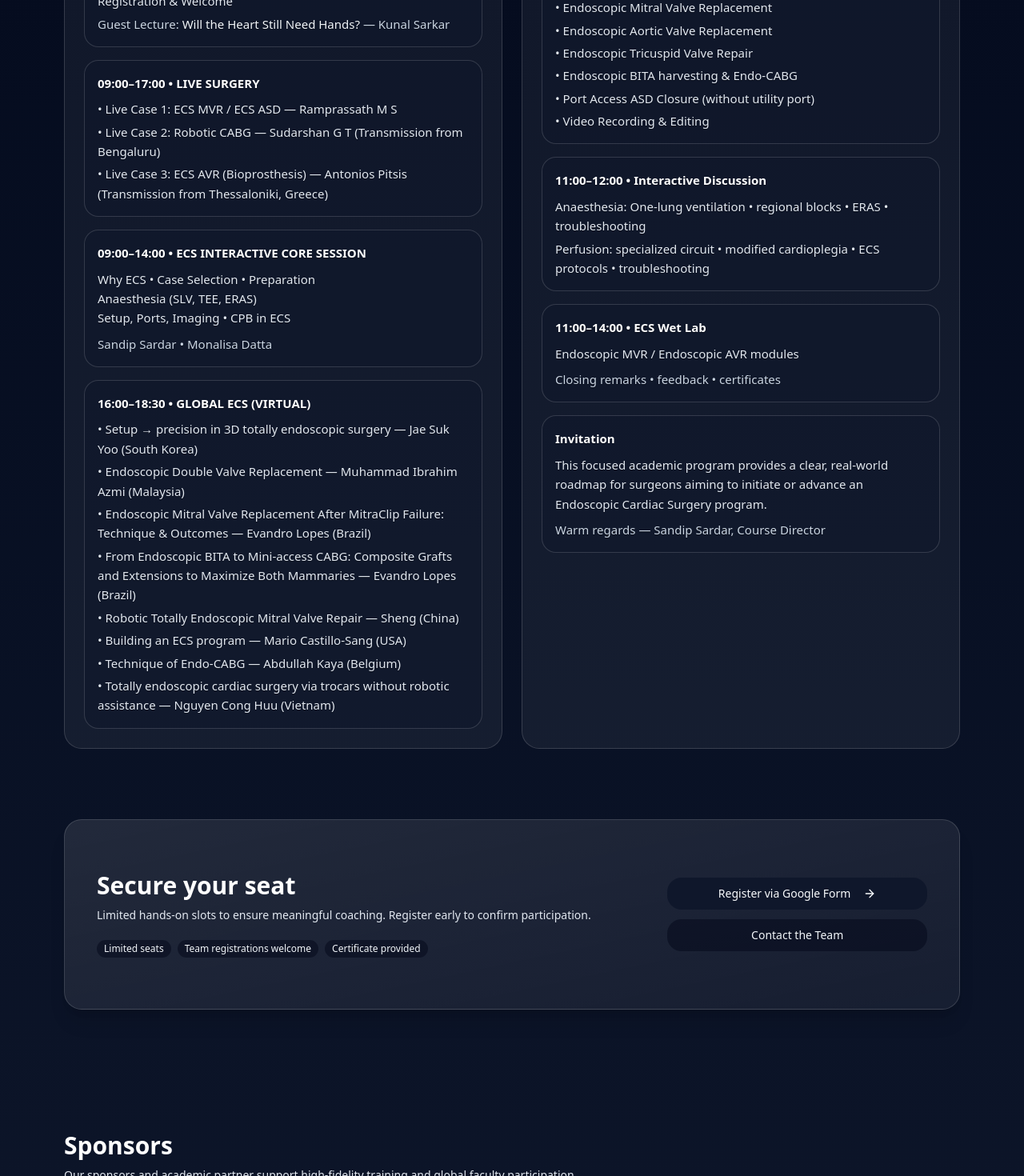
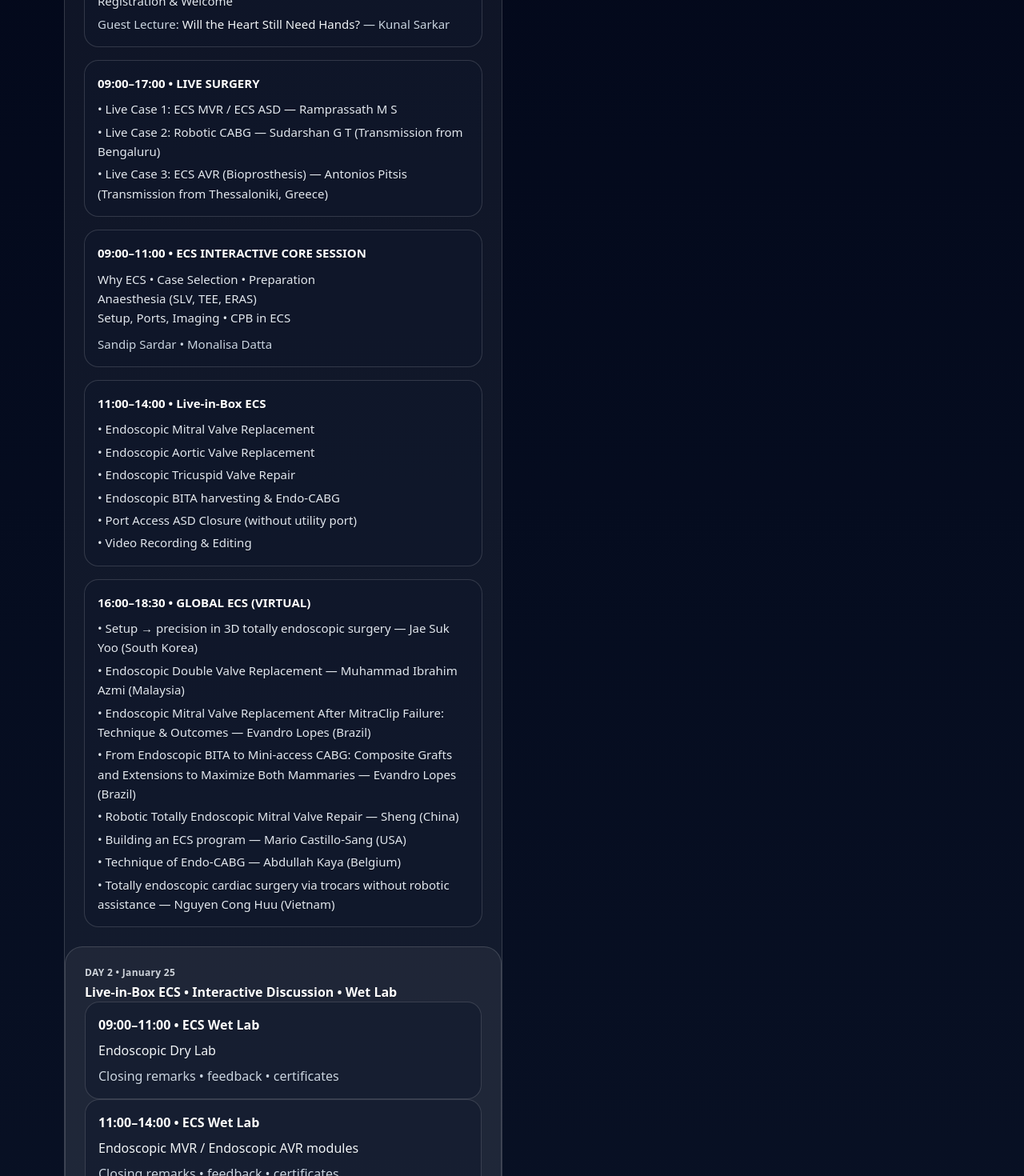
Before and after one commit to boe1981/ecs-edge, a Next.js app: page / in a window 1280 px wide. Shown: the part 4460-5930 px from the top of the page at 80% size. Built offline with nearby package versions, Linux system fonts and the light colour scheme.

Commit message:
Scientific Program

```diff
--- a/app/page.tsx
+++ b/app/page.tsx
@@ -646,11 +646,24 @@ export default function Page() {
           </div>
 
           <div className="rounded-2xl border border-white/15 bg-slate-900/50 p-4">
-            <div className="font-semibold text-white">09:00–14:00 • ECS INTERACTIVE CORE SESSION</div>
+            <div className="font-semibold text-white">09:00–11:00 • ECS INTERACTIVE CORE SESSION</div>
             <div className="mt-2">Why ECS • Case Selection • Preparation</div>
             <div>Anaesthesia (SLV, TEE, ERAS)</div>
             <div>Setup, Ports, Imaging • CPB in ECS</div>
             <div className="mt-2 text-slate-300">Sandip Sardar • Monalisa Datta</div>
+          </div>
+
+           <div className="mt-4 space-y-4 text-[15px] leading-relaxed text-slate-200">
+          <div className="rounded-2xl border border-white/15 bg-slate-900/50 p-4">
+            <div className="font-semibold text-white">11:00–14:00 • Live-in-Box ECS</div>
+            <ul className="mt-2 space-y-1">
+              <li>• Endoscopic Mitral Valve Replacement</li>
+              <li>• Endoscopic Aortic Valve Replacement</li>
+              <li>• Endoscopic Tricuspid Valve Repair</li>
+              <li>• Endoscopic BITA harvesting & Endo-CABG</li>
+              <li>• Port Access ASD Closure (without utility port)</li>
+              <li>• Video Recording & Editing</li>
+            </ul>
           </div>
 
           <div className="rounded-2xl border border-white/15 bg-slate-900/50 p-4">
@@ -680,17 +693,15 @@ export default function Page() {
           Live-in-Box ECS • Interactive Discussion • Wet Lab
         </div>
 
-        <div className="mt-4 space-y-4 text-[15px] leading-relaxed text-slate-200">
+<div className="rounded-2xl border border-white/15 bg-slate-900/50 p-4">
+            <div className="font-semibold text-white">09:00–11:00 • ECS Wet Lab</div>
+            <div className="mt-2">Endoscopic Dry Lab</div>
+            <div className="mt-2 text-slate-300">Closing remarks • feedback • certificates</div>
+          </div>
           <div className="rounded-2xl border border-white/15 bg-slate-900/50 p-4">
-            <div className="font-semibold text-white">09:00–11:00 • Live-in-Box ECS</div>
-            <ul className="mt-2 space-y-1">
-              <li>• Endoscopic Mitral Valve Replacement</li>
-              <li>• Endoscopic Aortic Valve Replacement</li>
-              <li>• Endoscopic Tricuspid Valve Repair</li>
-              <li>• Endoscopic BITA harvesting & Endo-CABG</li>
-              <li>• Port Access ASD Closure (without utility port)</li>
-              <li>• Video Recording & Editing</li>
-            </ul>
+            <div className="font-semibold text-white">11:00–14:00 • ECS Wet Lab</div>
+            <div className="mt-2">Endoscopic MVR / Endoscopic AVR modules</div>
+            <div className="mt-2 text-slate-300">Closing remarks • feedback • certificates</div>
           </div>
 
           <div className="rounded-2xl border border-white/15 bg-slate-900/50 p-4">
@@ -701,12 +712,6 @@ export default function Page() {
             <div className="mt-1">
               Perfusion: specialized circuit • modified cardioplegia • ECS protocols • troubleshooting
             </div>
-          </div>
-
-          <div className="rounded-2xl border border-white/15 bg-slate-900/50 p-4">
-            <div className="font-semibold text-white">11:00–14:00 • ECS Wet Lab</div>
-            <div className="mt-2">Endoscopic MVR / Endoscopic AVR modules</div>
-            <div className="mt-2 text-slate-300">Closing remarks • feedback • certificates</div>
           </div>
 
           <div className="rounded-2xl border border-white/15 bg-slate-900/50 p-4">
```
